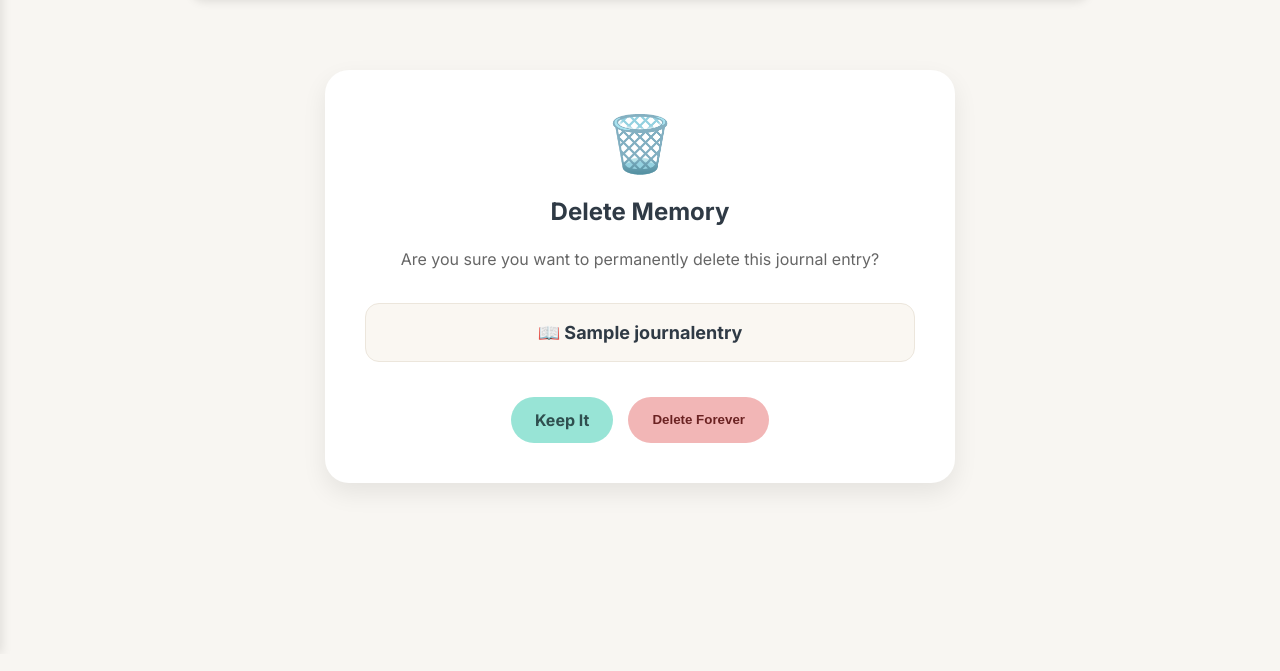
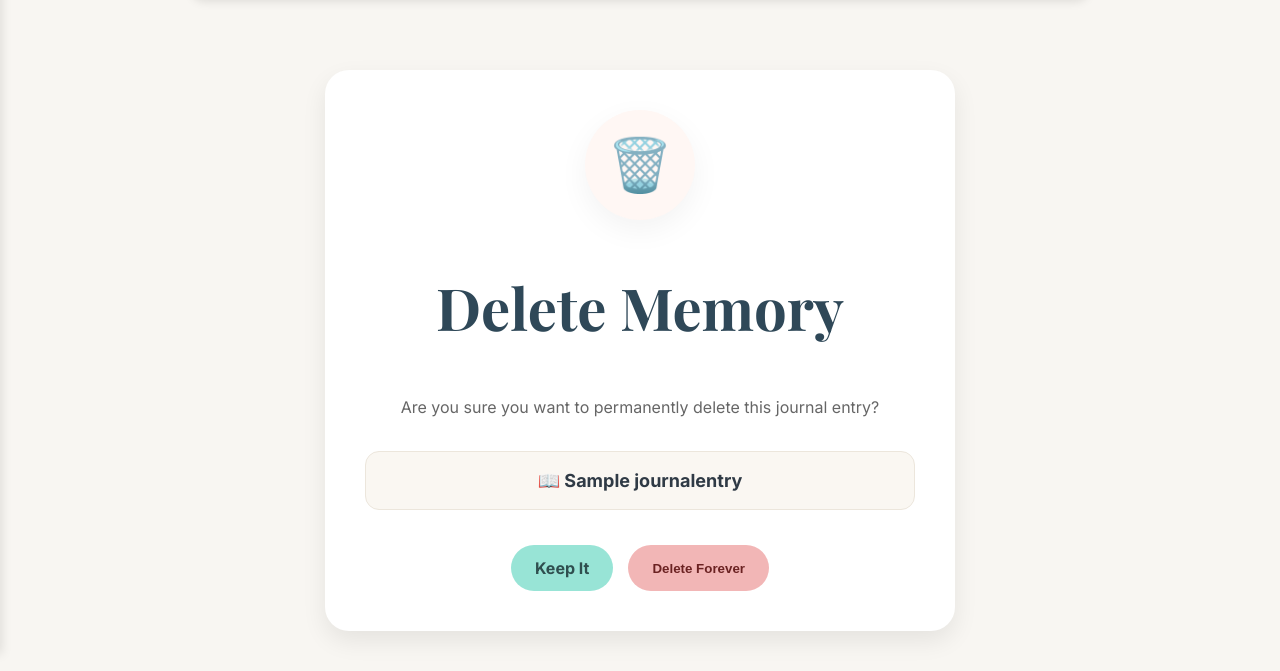
Before and after one commit to saha-tithi/Dear_Diary, a Django app: page /delete/1/ in a window 1280 px wide. Shown: the part 146-817 px from the top of the page. Before the commit the page ends 795 px from the top, so only its background shows below. Run offline with Django 5.2, Linux system fonts and the light colour scheme; a user stored in the database is signed in; tables that the repository leaves empty hold one stand-in row (values such as "Sample post").

Commit message:
polishing UI delete-entry

```diff
--- /dev/null
+++ b/journal/static/css/delete.css
@@ -0,0 +1,128 @@
+/* ---------- Delete Page ---------- */
+
+.delete-card{
+
+    max-width:550px;
+
+    margin:70px auto;
+
+    background:white;
+
+    padding:40px;
+
+    border-radius:24px;
+
+    text-align:center;
+
+    box-shadow:0 10px 25px rgba(0,0,0,.08);
+
+}
+.delete-card h2{
+    font-family:'Playfair Display', serif;
+    font-size:58px;
+    color:#2F4858;
+}
+
+.delete-icon{
+
+    width:110px;
+    height:110px;
+
+    border-radius:50%;
+
+    background:#FFF7F4;
+
+    display:flex;
+    align-items:center;
+    justify-content:center;
+
+    font-size:52px;
+
+    margin:0 auto 30px;
+
+    box-shadow:
+        0 10px 30px rgba(0,0,0,.05);
+
+}
+
+.delete-text{
+
+    color:#666;
+
+    margin:20px 0 30px;
+
+    line-height:1.7;
+
+}
+
+.delete-preview{
+
+    background:#faf7f2;
+
+    border:1px solid #ece6dc;
+
+    border-radius:14px;
+
+    padding:18px;
+
+    margin-bottom:35px;
+
+    font-size:18px;
+
+}
+
+.delete-buttons{
+
+    display:flex;
+
+    justify-content:center;
+
+    gap:15px;
+
+}
+
+.cancel-btn{
+
+    text-decoration:none;
+
+    background:#98e4d6;
+
+    color:#2f4f4f;
+
+    padding:13px 24px;
+
+    border-radius:30px;
+
+    font-weight:bold;
+
+}
+
+.cancel-btn:hover{
+
+    background:#84d7c7;
+
+}
+
+.delete-btn{
+
+    background:#f2b6b6;
+
+    color:#6b2222;
+
+    padding:13px 24px;
+
+    border:none;
+
+    border-radius:30px;
+
+    font-weight:bold;
+
+    cursor:pointer;
+
+}
+
+.delete-btn:hover{
+
+    background:#e99f9f;
+
+}
--- a/journal/static/css/style.css
+++ b/journal/static/css/style.css
@@ -187,9 +187,7 @@ button:hover{
 
 
 
-form p{
-    margin-bottom:15px;
-}
+
 
 
 
@@ -513,116 +511,6 @@ form p{
 
 
 
-
-/* ---------- Delete Page ---------- */
-
-.delete-card{
-
-    max-width:550px;
-
-    margin:70px auto;
-
-    background:white;
-
-    padding:40px;
-
-    border-radius:24px;
-
-    text-align:center;
-
-    box-shadow:0 10px 25px rgba(0,0,0,.08);
-
-}
-
-.delete-icon{
-
-    font-size:55px;
-
-    margin-bottom:15px;
-
-}
-
-.delete-text{
-
-    color:#666;
-
-    margin:20px 0 30px;
-
-    line-height:1.7;
-
-}
-
-.delete-preview{
-
-    background:#faf7f2;
-
-    border:1px solid #ece6dc;
-
-    border-radius:14px;
-
-    padding:18px;
-
-    margin-bottom:35px;
-
-    font-size:18px;
-
-}
-
-.delete-buttons{
-
-    display:flex;
-
-    justify-content:center;
-
-    gap:15px;
-
-}
-
-.cancel-btn{
-
-    text-decoration:none;
-
-    background:#98e4d6;
-
-    color:#2f4f4f;
-
-    padding:13px 24px;
-
-    border-radius:30px;
-
-    font-weight:bold;
-
-}
-
-.cancel-btn:hover{
-
-    background:#84d7c7;
-
-}
-
-.delete-btn{
-
-    background:#f2b6b6;
-
-    color:#6b2222;
-
-    padding:13px 24px;
-
-    border:none;
-
-    border-radius:30px;
-
-    font-weight:bold;
-
-    cursor:pointer;
-
-}
-
-.delete-btn:hover{
-
-    background:#e99f9f;
-
-}
 
 
 
--- a/journal/templates/delete_entry.html
+++ b/journal/templates/delete_entry.html
@@ -1,4 +1,10 @@
 {% extends 'base.html' %}
+{% load static %}
+
+{% block extra_css %}
+<link rel="stylesheet" href="{% static 'css/delete.css' %}">
+{% endblock %}
+
 
 {% block content %}
 
```
